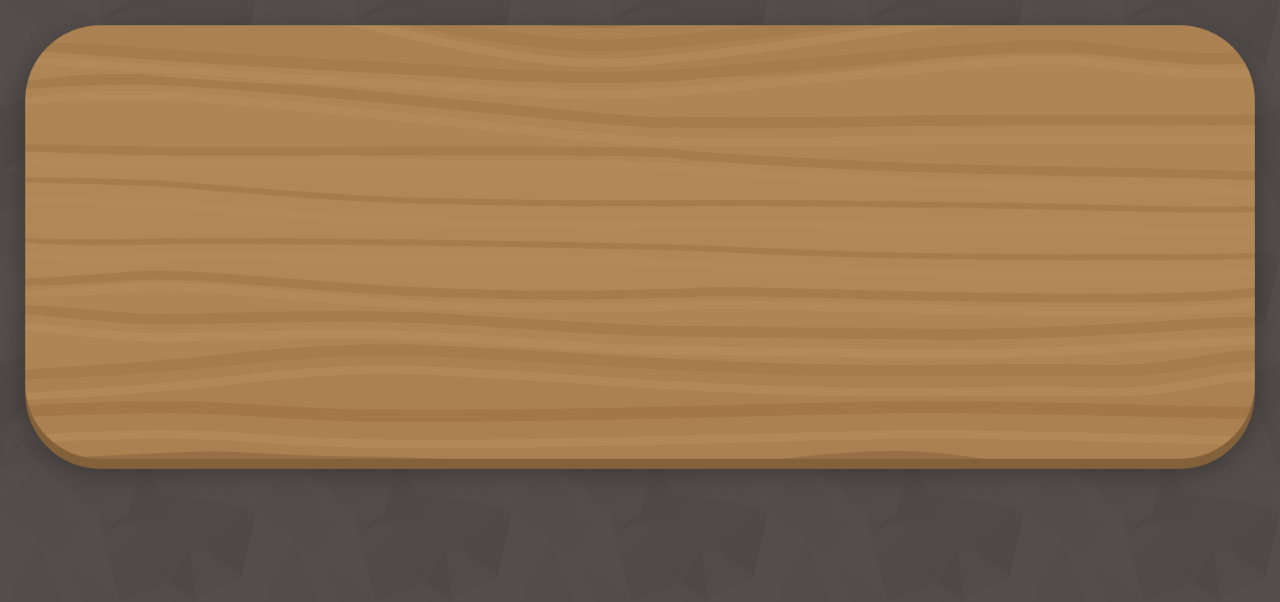
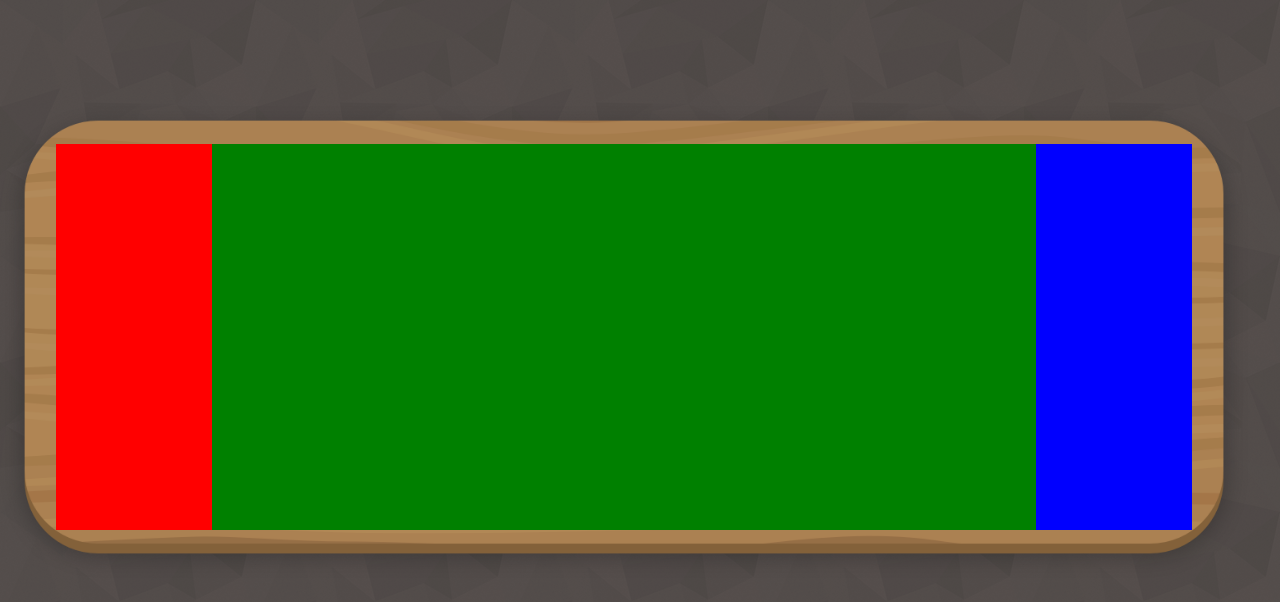
Before and after one commit to juniorerico/mancala-ts, a React (Create React App) app: page / in a window 1280 px wide. Shown: the top 602 px of the page. Built offline with nearby package versions, Linux system fonts and the light colour scheme.

Commit message:
Created the basic resize behavior for the Board. Started to create the playable area

```diff
--- a/package.json
+++ b/package.json
@@ -12,6 +12,7 @@
     "@types/react": "^17.0.0",
     "@types/react-dom": "^17.0.0",
     "@types/styled-components": "^5.1.12",
+    "beautiful-react-hooks": "^0.35.0",
     "lodash": "^4.17.21",
     "react": "^17.0.2",
     "react-dom": "^17.0.2",
--- a/public/index.html
+++ b/public/index.html
@@ -9,7 +9,7 @@
     <link rel="manifest" href="%PUBLIC_URL%/manifest.json" />
     <title>Mancala</title>
   </head>
-  <body>
+  <body style="overflow: hidden">
     <div id="root" style="height: 100%; width: 100%"></div>
   </body>
 </html>
--- a/src/ui/Board.tsx
+++ b/src/ui/Board.tsx
@@ -1,21 +1,105 @@
-import React, { useState } from "react";
-import Hole from "./Hole";
+import React, { useEffect, useState } from "react";
 import styled from "styled-components";
 
-const Container = styled.div``;
+const Container = styled.div`
+  position: absolute;
+  display: flex;
+  flex-direction: row;
+  align-items: center;
+  justify-content: center;
+  top: 96px;
+
+  &.rotated {
+    top: 0px;
+    transform: rotate(90deg) translateY(-100%);
+    transform-origin: top left;
+  }
+`;
 
 const BoardImg = styled.img`
+  position: absolute;
+  top: 0;
+  left: 0;
+  width: 97.5vw;
   height: auto;
-  width: 100%;
 `;
 
-function Board() {
+const Wrapper = styled.div`
+  height: 80%;
+  top: 9%;
+  z-index: 1;
+`;
+
+const PlayerOneStoreWrapper = styled(Wrapper)`
+  width: 12.5%;
+`;
+
+const PlayerTwoStoreWrapper = styled(Wrapper)`
+  width: 12.5%;
+`;
+
+const HolesWrapper = styled(Wrapper)`
+  width: 66%;
+  top: 9%;
+`;
+
+interface Size {
+  width: number;
+  height: number;
+}
+
+interface Position {
+  left: number | string;
+  top: number | string;
+}
+
+interface BoardProps {
+  scale?: number;
+  className?: string;
+}
+
+const Board = ({ scale = 0.975, className }: BoardProps) => {
+  const [size, setSize] = useState<Size>({ width: 0, height: 0 });
+  const [isRotated, setIsRotated] = useState(false);
+
+  let imageRef: HTMLImageElement;
+
+  function update() {
+    console.log(imageRef.height);
+    setSize({ width: imageRef.width, height: imageRef.height });
+
+    if (window.innerWidth >= window.innerHeight) {
+      setIsRotated(false);
+    } else {
+      setIsRotated(true);
+    }
+  }
+
+  useEffect(() => {
+    update();
+    window.addEventListener("resize", update, false);
+  }, []);
+
   return (
-    <Container>
-      <BoardImg src="assets/board.png"></BoardImg>
-      <Hole />
+    <Container className={isRotated ? "rotated " : "" + className} style={{ width: size.width, height: size.height }}>
+      <BoardImg
+        className="board-img"
+        src="assets/board.png"
+        style={{}}
+        onLoad={() => {
+          update();
+        }}
+        ref={(ref) => {
+          if (ref != null) {
+            imageRef = ref;
+          }
+        }}
+      />
+      <PlayerOneStoreWrapper style={{ backgroundColor: "red" }}></PlayerOneStoreWrapper>
+      <HolesWrapper style={{ backgroundColor: "green" }}></HolesWrapper>
+      <PlayerTwoStoreWrapper style={{ backgroundColor: "blue" }}></PlayerTwoStoreWrapper>
     </Container>
   );
-}
+};
 
 export default Board;
--- a/src/ui/Game.tsx
+++ b/src/ui/Game.tsx
@@ -6,13 +6,17 @@ const Container = styled.div`
   width: 100%;
   height: 100%;
   display: block;
+  position: absolute;
+  top: 0;
+  left: 0;
   background-image: url(assets/background.png);
+  overflow: hidden;
 `;
 
 function Game() {
   return (
     <Container>
-      <Board />
+      <Board className="board" scale={0.975} />
     </Container>
   );
 }
```
Also changed, not shown: 1 other file (tests, documents, lock files or other folders).
